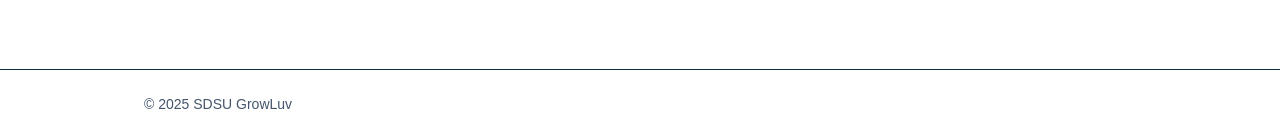
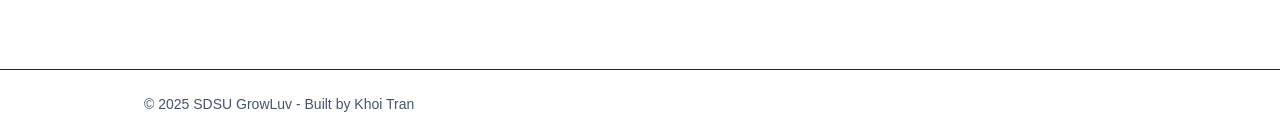
Before and after one commit to sdsugrowluvadmin/growluv_members, a Next.js app: page / in a window 1280 px wide. Shown: the part 704-839 px from the top of the page. Built offline with nearby package versions, Linux system fonts and the light colour scheme.

Commit message:
Update layout.tsx

```diff
--- a/src/app/layout.tsx
+++ b/src/app/layout.tsx
@@ -35,7 +35,7 @@ export default function RootLayout({ children }: { children: React.ReactNode })
 
         <footer className="mt-16 border-t">
           <div className="mx-auto max-w-5xl px-4 py-6 text-sm text-slate-600">
-            © {new Date().getFullYear()} SDSU GrowLuv
+            © {new Date().getFullYear()} SDSU GrowLuv - Built by Khoi Tran
           </div>
         </footer>
       </body>
```
